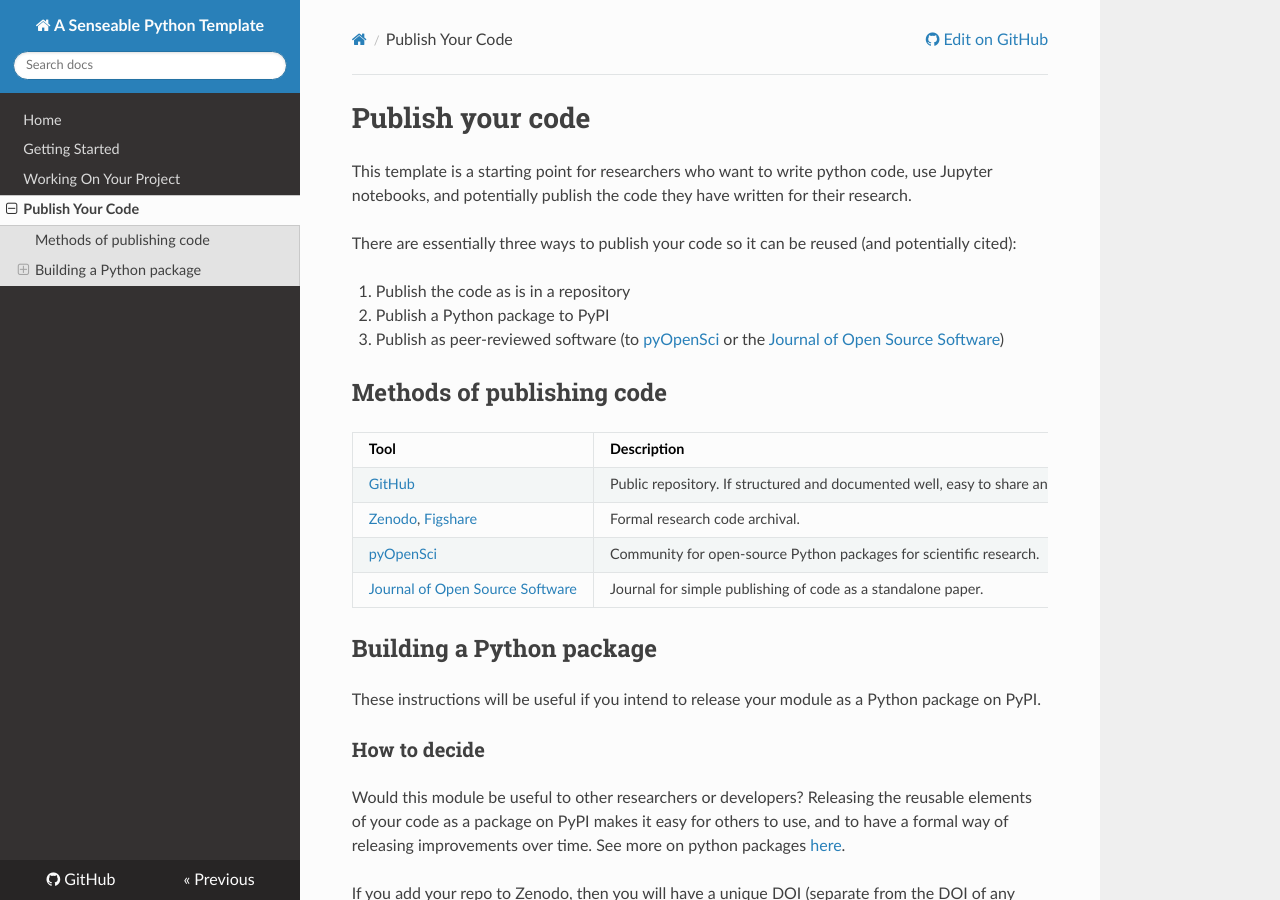
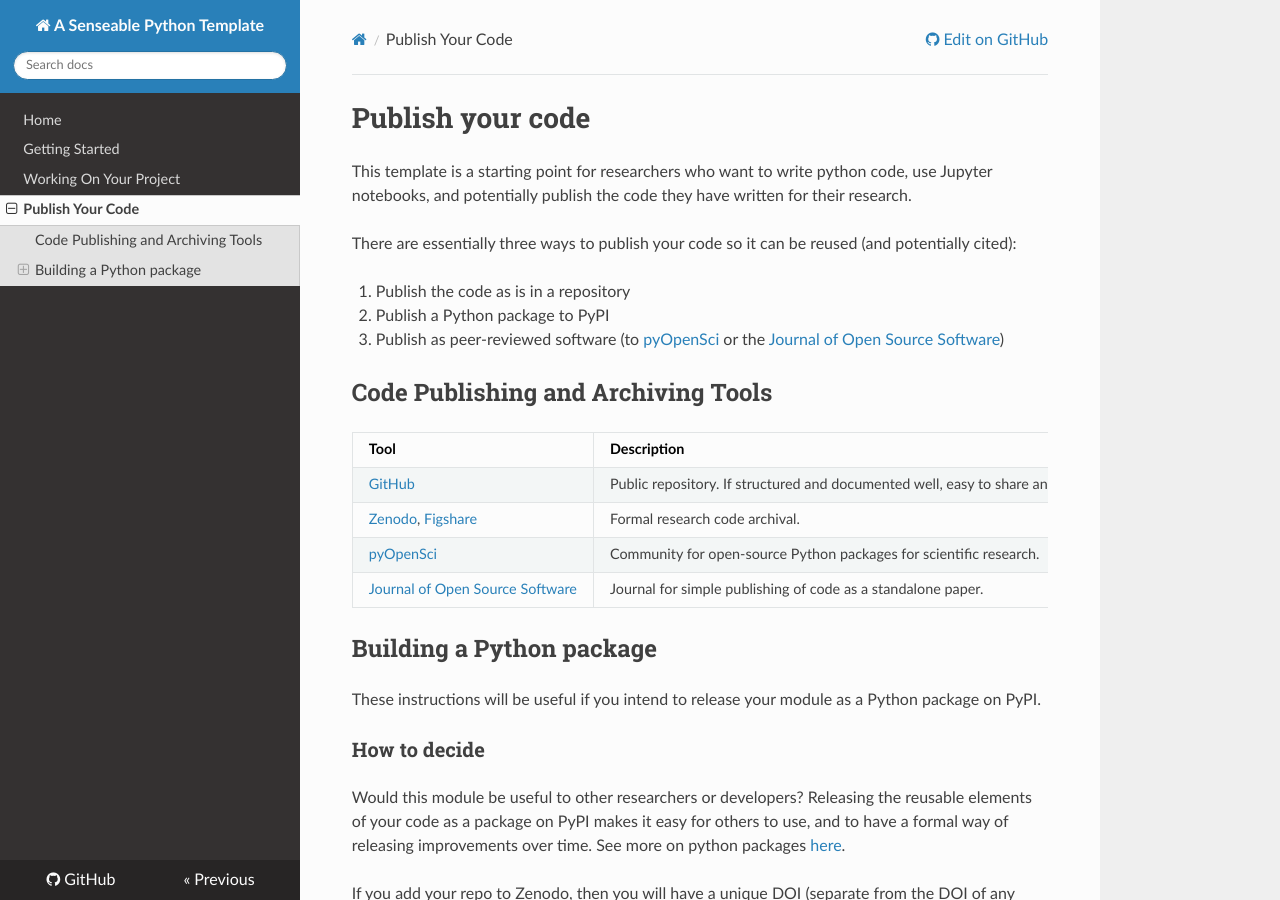
Before and after one commit to daydemir/senseable-python-template, an MkDocs documentation site: the page built from docs/publish-your-code.md, in a window 1280 px wide and 900 px high. Built offline with MkDocs 1.6.1, drawn with Linux system fonts in a browser that asks for light colours; nearby versions of some CDN libraries.

Commit message:
section name change

```diff
--- a/docs/publish-your-code.md
+++ b/docs/publish-your-code.md
@@ -9,7 +9,7 @@ There are essentially three ways to publish your code so it can be reused (and p
 
 
 
-## Methods of publishing code
+## Code Publishing and Archiving Tools
 
 |Tool   |Description   |Supports   |
 |---|---|---|
```
